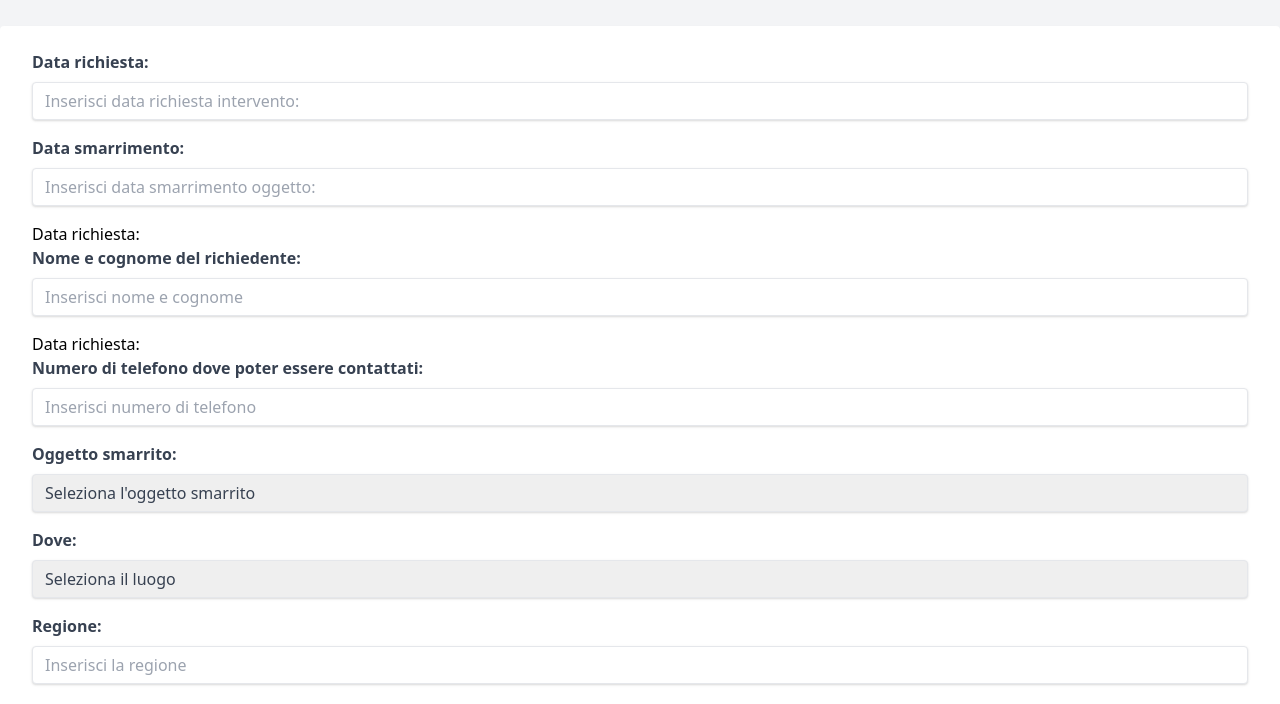
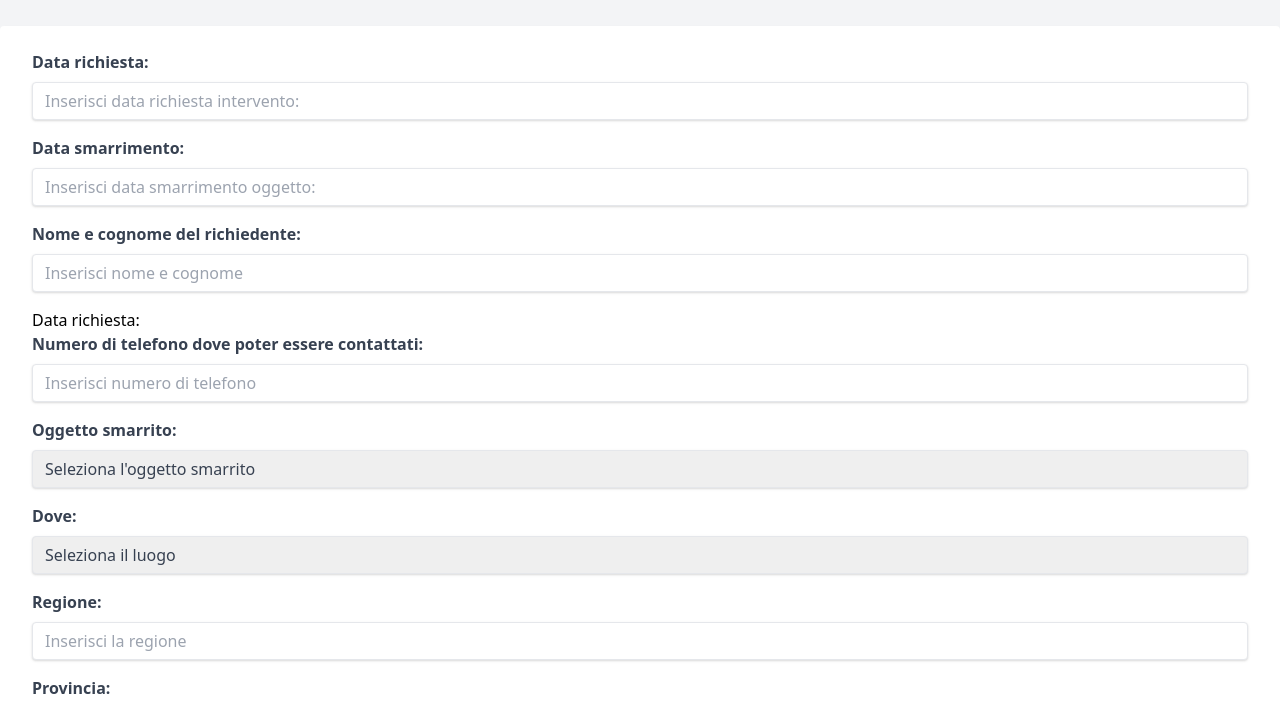
Before and after one commit to portovenerese/SOS3, a plain HTML site: page index.html in a window 1280 px wide. Shown: the part 70-774 px from the top of the page. Drawn offline with nearby package versions, Linux system fonts and the light colour scheme.

Commit message:
Update index.html

```diff
--- a/index.html
+++ b/index.html
@@ -27,7 +27,7 @@
         <label class="block text-gray-700 font-bold mb-2" for="Data-s">Data smarrimento:</label>
         <input class="shadow appearance-none border rounded w-full py-2 px-3 text-gray-700 leading-tight focus:outline-none focus:shadow-outline" id="data-s" type="text" name="Data smarrimento:" placeholder="Inserisci data smarrimento oggetto:" required>
       </div>
-      <div class="mb-4">Data richiesta:
+      <div class="mb-4">
         <label class="block text-gray-700 font-bold mb-2" for="name">Nome e cognome del richiedente:</label>
         <input class="shadow appearance-none border rounded w-full py-2 px-3 text-gray-700 leading-tight focus:outline-none focus:shadow-outline" id="name" type="text" name="Nome e cognome del richiedente" placeholder="Inserisci nome e cognome" required>
       </div>
```
